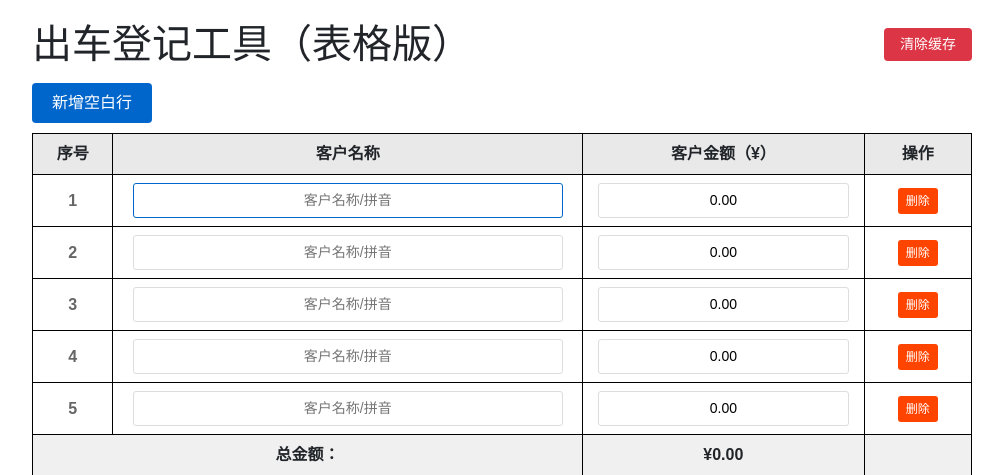
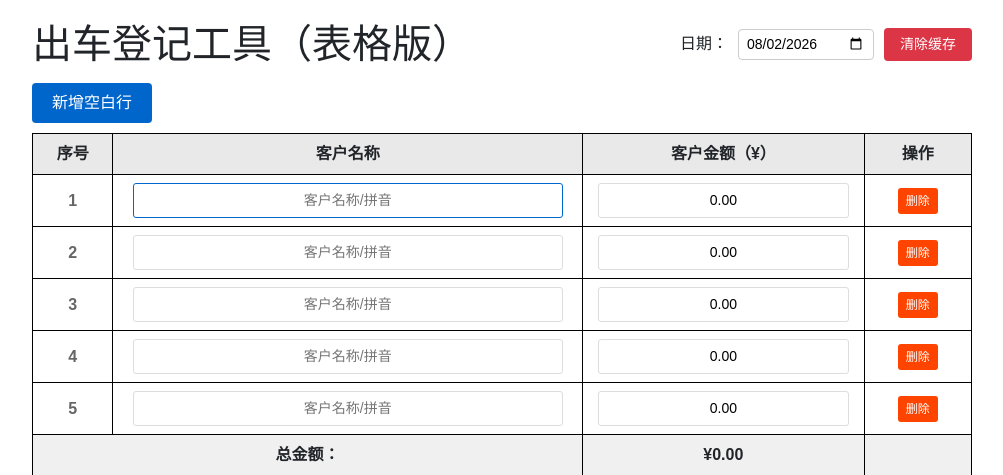
Before and after one commit to tanzhenjie-2025/EasyStock, a Django app: page /summary/out-car-register/ in a window 1280 px wide. Shown: the part 56-531 px from the top of the page, without its empty margins (138-1141 px from the left). Run offline with Django 5.2, Linux system fonts and the light colour scheme; the visitor is signed in with stand-in values (Sample User, id 1).

Commit message:
汇总模块-导出添加日期信息

```diff
--- a/summary/views.py
+++ b/summary/views.py
@@ -833,13 +833,14 @@ def out_car_register(request):
 
 @login_required
 def export_excel(request):
-    """导出出车登记数据为 Excel（每栏25行，间隔列，两侧合计写在有数据一侧底部并标红，信息列底边与客户栏底边对齐）"""
+    """导出出车登记数据为 Excel（每栏25行，间隔列，两侧合计写在有数据一侧底部并标红，信息列底边对齐，包含日期）"""
     if request.method != 'POST':
         return JsonResponse({'code': 0, 'msg': '仅支持POST请求'})
 
     try:
         data = json.loads(request.body)
         rows = data.get('rows', [])
+        date_str = data.get('date', '')  # 获取日期
         if not rows:
             return JsonResponse({'code': 0, 'msg': '无数据可导出'})
     except:
@@ -876,10 +877,8 @@ def export_excel(request):
     headers = ['序号', '客户名称', '客户金额', '备注']
 
     # ---------- 2. 写入表头 ----------
-    # 左客户栏：A~D
     for col_idx, header in enumerate(headers, start=1):
         ws.cell(row=1, column=col_idx, value=header)
-    # 右客户栏：F~I（E为空列）
     for col_idx, header in enumerate(headers, start=6):  # F=6
         ws.cell(row=1, column=col_idx, value=header)
 
@@ -888,14 +887,13 @@ def export_excel(request):
     left_total = 0
     for i, item in enumerate(left_rows, start=1):
         row_num = i + 1
-        ws.cell(row=row_num, column=1, value=i)          # A:序号
+        ws.cell(row=row_num, column=1, value=i)
         ws.cell(row=row_num, column=2, value=item['name'])
         ws.cell(row=row_num, column=3, value=item['amount'])
-        ws.cell(row=row_num, column=4, value='')         # D:备注
+        ws.cell(row=row_num, column=4, value='')
         left_total += item['amount']
 
-    # 左侧总计行
-    left_last_row = 1  # 记录左侧最后数据行（含总计、两侧合计）
+    left_last_row = 1
     if left_rows:
         row_num = len(left_rows) + 2
         ws.cell(row=row_num, column=1, value='总计')
@@ -905,15 +903,15 @@ def export_excel(request):
 
     right_rows = processed[limit:]
     right_total = 0
-    right_last_row = 1  # 记录右侧最后数据行（含总计、两侧合计）
+    right_last_row = 1
     if right_rows:
         for i, item in enumerate(right_rows, start=1):
             row_num = i + 1
             seq = limit + i
-            ws.cell(row=row_num, column=6, value=seq)    # F:序号
+            ws.cell(row=row_num, column=6, value=seq)
             ws.cell(row=row_num, column=7, value=item['name'])
             ws.cell(row=row_num, column=8, value=item['amount'])
-            ws.cell(row=row_num, column=9, value='')     # I:备注
+            ws.cell(row=row_num, column=9, value='')
             right_total += item['amount']
 
         row_num = len(right_rows) + 2
@@ -922,7 +920,7 @@ def export_excel(request):
         cell_right_total.font = Font(color='FF0000')
         right_last_row = row_num
 
-    # ---------- 4. 两侧合计（写在有数据的一侧底部） ----------
+    # ---------- 4. 两侧合计 ----------
     grand_total = left_total + right_total
     if right_rows:
         grand_row = right_last_row + 2
@@ -937,18 +935,19 @@ def export_excel(request):
         cell_grand.font = Font(color='FF0000')
         left_last_row = grand_row
 
-    # 客户栏底部行号（即两侧合计所在行，或总计行）
     bottom_row = max(left_last_row, right_last_row) if right_rows else left_last_row
 
-    # ---------- 5. 信息列（K列），底边与左侧客户栏底边对齐 ----------
-    info_labels = ['路线:', '总金额:', '退货:', '司机:', '搭档:', '零钱:200元', '实金额:', '补贴:', '时间:']
-    # 计算起始行，使得最后一项（时间:）位于 bottom_row 行
+    # ---------- 5. 信息列（K列），首行插入日期 ----------
+    # 构建标签列表，日期放在最前面
+    date_label = f"日期:{date_str}" if date_str else "日期:"
+    info_labels = [date_label, '路线:', '总金额:', '退货:', '司机:', '搭档:', '零钱:200元', '实金额:', '补贴:', '时间:']
+    # 计算起始行，使得最后一项（时间:）位于 bottom_row
     start_row = bottom_row - (len(info_labels) - 1) * 2
     if start_row < 1:
-        start_row = 1  # 若空间不足，从第1行开始，底部将略低于bottom_row
+        start_row = 1
     for idx, label in enumerate(info_labels):
         row = start_row + idx * 2
-        ws.cell(row=row, column=11, value=label)  # K列
+        ws.cell(row=row, column=11, value=label)
 
     # ---------- 6. 设置列宽 ----------
     col_widths = {
@@ -959,25 +958,20 @@ def export_excel(request):
     for col, width in col_widths.items():
         ws.column_dimensions[chr(64 + col)].width = width
 
-    # ---------- 7. 边框只加在数据区（A~D 和 F~I），范围止于客户栏底部 ----------
+    # ---------- 7. 边框只加在数据区（A~D 和 F~I） ----------
     thin_border = Border(
         left=Side(style='thin'),
         right=Side(style='thin'),
         top=Side(style='thin'),
         bottom=Side(style='thin')
     )
-    # 左侧数据区 (A~D)
     for row in range(1, bottom_row + 1):
         for col in range(1, 5):
             cell = ws.cell(row=row, column=col)
             cell.border = thin_border
-    # 右侧数据区 (F~I)
-    for row in range(1, bottom_row + 1):
         for col in range(6, 10):
             cell = ws.cell(row=row, column=col)
             cell.border = thin_border
-
-    # E列、J列、K列无边框
 
     # ---------- 8. 页面横向 ----------
     ws.page_setup.orientation = ws.ORIENTATION_LANDSCAPE
--- a/templates/summary/out_car_register.html
+++ b/templates/summary/out_car_register.html
@@ -10,15 +10,32 @@
         margin: 20px auto;
         padding: 0 15px;
     }
-    /* 标题栏弹性布局，使清除按钮靠右 */
     .header-bar {
         display: flex;
         justify-content: space-between;
         align-items: center;
         margin-bottom: 15px;
+        flex-wrap: wrap;
+        gap: 10px;
     }
     .header-bar h1 {
         margin: 0;
+    }
+    .header-right {
+        display: flex;
+        align-items: center;
+        gap: 10px;
+        flex-wrap: wrap;
+    }
+    .header-right label {
+        margin: 0;
+        font-weight: normal;
+    }
+    .header-right input[type="date"] {
+        padding: 4px 8px;
+        border: 1px solid #ccc;
+        border-radius: 4px;
+        font-size: 14px;
     }
     .btn-clear-cache {
         background: #dc3545;
@@ -59,10 +76,10 @@
         overflow: hidden;
         text-overflow: ellipsis;
     }
-    .bill-table th:nth-child(1), .bill-table td:nth-child(1) { width: 60px; } /* 序号 */
-    .bill-table th:nth-child(2), .bill-table td:nth-child(2) { width: 50%; } /* 客户名称 */
-    .bill-table th:nth-child(3), .bill-table td:nth-child(3) { width: 30%; } /* 客户金额 */
-    .bill-table th:nth-child(4), .bill-table td:nth-child(4) { width: 80px; } /* 操作 */
+    .bill-table th:nth-child(1), .bill-table td:nth-child(1) { width: 60px; }
+    .bill-table th:nth-child(2), .bill-table td:nth-child(2) { width: 50%; }
+    .bill-table th:nth-child(3), .bill-table td:nth-child(3) { width: 30%; }
+    .bill-table th:nth-child(4), .bill-table td:nth-child(4) { width: 80px; }
 
     .bill-table th { background: #e9e9e9; font-weight: bold; }
     .bill-table input {
@@ -88,7 +105,6 @@
     .btn-del:hover { background: #dd3300; }
     .total-row { background: #f0f0f0; font-weight: bold; }
 
-    /* 客户搜索建议框 */
     .suggest-dropdown {
         position: absolute;
         top: 100%; left: 0;
@@ -149,6 +165,8 @@
         .bill-table th:nth-child(2), .bill-table td:nth-child(2) { width: 40%; }
         .bill-table th:nth-child(3), .bill-table td:nth-child(3) { width: 30%; }
         .bill-table th:nth-child(4), .bill-table td:nth-child(4) { width: 50px; }
+        .header-bar { flex-direction: column; align-items: stretch; }
+        .header-right { justify-content: flex-end; }
     }
 </style>
 {% endblock %}
@@ -157,7 +175,11 @@
 <div class="content-container">
     <div class="header-bar">
         <h1>出车登记工具（表格版）</h1>
+        <div class="header-right">
+            <label for="register-date">日期：</label>
+            <input type="date" id="register-date">
             <button class="btn-clear-cache" onclick="clearCache()">清除缓存</button>
+        </div>
     </div>
     <button class="btn-add-row" onclick="addBlankRow()">新增空白行</button>
 
@@ -192,6 +214,7 @@
 <script>
     // ========== 缓存相关 ==========
     const STORAGE_KEY = 'out_car_register_data';
+    const DATE_STORAGE_KEY = 'out_car_register_date';
     let saveTimeout = null;
 
     // 防抖保存（500ms）
@@ -203,8 +226,9 @@
         }, 500);
     }
 
-    // 保存状态到 localStorage
+    // 保存状态到 localStorage（包括日期）
     function saveState() {
+        // 保存表格数据
         const rows = [];
         document.querySelectorAll('#bill-tbody tr').forEach(tr => {
             const nameInput = tr.querySelector('.customer-name-input');
@@ -215,30 +239,49 @@
             });
         });
         localStorage.setItem(STORAGE_KEY, JSON.stringify(rows));
+        // 保存日期
+        const dateInput = document.getElementById('register-date');
+        if (dateInput) {
+            localStorage.setItem(DATE_STORAGE_KEY, dateInput.value);
+        }
     }
 
     // 从 localStorage 加载状态
     function loadState() {
+        // 加载表格数据
         const stored = localStorage.getItem(STORAGE_KEY);
-        if (!stored) return false;
+        let hasData = false;
+        if (stored) {
             try {
                 const rows = JSON.parse(stored);
-            if (!rows || rows.length === 0) return false;
-            // 清空表格
+                if (rows && rows.length > 0) {
                     const tbody = document.getElementById('bill-tbody');
                     tbody.innerHTML = '';
                     rowIdCounter = 0;
-            // 重建行
                     rows.forEach(rowData => {
                         const tr = createRowFromData(rowData.name, rowData.amount);
                         tbody.appendChild(tr);
                     });
                     updateRowNumbers();
                     calcTotalAmount();
-            return true;
-        } catch (e) {
-            return false;
+                    hasData = true;
                 }
+            } catch (e) {}
+        }
+        // 加载日期
+        const dateInput = document.getElementById('register-date');
+        if (dateInput) {
+            const savedDate = localStorage.getItem(DATE_STORAGE_KEY);
+            if (savedDate) {
+                dateInput.value = savedDate;
+            } else {
+                // 默认今天
+                const today = new Date().toISOString().slice(0, 10);
+                dateInput.value = today;
+                localStorage.setItem(DATE_STORAGE_KEY, today);
+            }
+        }
+        return hasData;
     }
 
     // 根据数据创建行（不触发保存）
@@ -263,14 +306,22 @@
     function clearCache() {
         if (!confirm('确定要清除所有缓存数据吗？当前输入将被清空。')) return;
         localStorage.removeItem(STORAGE_KEY);
+        localStorage.removeItem(DATE_STORAGE_KEY);
         // 重置表格为5行空白行
         const tbody = document.getElementById('bill-tbody');
         tbody.innerHTML = '';
         rowIdCounter = 0;
         for (let i = 0; i < 5; i++) {
-            addBlankRow(true); // 不触发保存
+            addBlankRow(true);
         }
-        saveState(); // 保存空状态
+        // 重置日期为今天
+        const dateInput = document.getElementById('register-date');
+        if (dateInput) {
+            const today = new Date().toISOString().slice(0, 10);
+            dateInput.value = today;
+            localStorage.setItem(DATE_STORAGE_KEY, today);
+        }
+        saveState();
         updateRowNumbers();
         calcTotalAmount();
         const firstInput = document.querySelector('#bill-tbody .customer-name-input');
@@ -394,7 +445,7 @@
         currentCustomerInput.focus();
         const len = currentCustomerInput.value.length;
         currentCustomerInput.setSelectionRange(len, len);
-        debouncedSave(); // 选择后保存
+        debouncedSave();
     }
 
     function customerGoToPage(delta) {
@@ -408,10 +459,9 @@
         }
     }
 
-    // ========== 通用键盘事件处理（适用于所有输入框） ==========
+    // ========== 通用键盘事件处理 ==========
     function handleInputKeydown(e) {
         const input = e.target;
-        // 客户名称输入框的搜索建议快捷键
         if (input.classList.contains('customer-name-input') && currentCustomerList.length > 0) {
             e.stopImmediatePropagation();
             if (e.key === '=' || e.key === '+') {
@@ -444,7 +494,6 @@
             }
         }
 
-        // 通用导航
         if (e.key === 'Enter') {
             e.preventDefault();
             handleEnterKey(input);
@@ -468,7 +517,7 @@
         if (className === 'customer-name-input') {
             input.addEventListener('input', function() {
                 debouncedCustomerSearch(this);
-                debouncedSave(); // 输入时保存
+                debouncedSave();
             });
             input.addEventListener('blur', function(e) {
                 setTimeout(() => {
@@ -479,7 +528,7 @@
         } else if (className === 'amount-input') {
             input.addEventListener('input', function() {
                 calcTotalAmount();
-                debouncedSave(); // 输入时保存
+                debouncedSave();
             });
             input.addEventListener('blur', function() {
                 let val = this.value.trim();
@@ -615,6 +664,10 @@
             return;
         }
 
+        // 获取日期
+        const dateInput = document.getElementById('register-date');
+        const date = dateInput ? dateInput.value : '';
+
         const csrfToken = getCsrfToken();
         try {
             const response = await fetch('/summary/export-excel/', {
@@ -623,7 +676,7 @@
                     'Content-Type': 'application/json',
                     'X-CSRFToken': csrfToken
                 },
-                body: JSON.stringify({ rows: filteredRows })
+                body: JSON.stringify({ rows: filteredRows, date: date })
             });
             if (response.ok) {
                 const blob = await response.blob();
@@ -662,18 +715,24 @@
     // ========== 初始化 ==========
     window.onload = function() {
         initSuggestBox();
-        // 尝试加载缓存
         const hasCache = loadState();
         if (!hasCache) {
-            // 无缓存，默认5行空白
             for (let i = 0; i < 5; i++) {
-                addBlankRow(false, true); // 不触发保存
+                addBlankRow(false, true);
             }
-            saveState(); // 保存空状态
+            saveState();
         }
-        // 无论是否有缓存，更新序号和总额（loadState已做，但以防万一）
         updateRowNumbers();
         calcTotalAmount();
+
+        // 日期输入变化时自动保存
+        const dateInput = document.getElementById('register-date');
+        if (dateInput) {
+            dateInput.addEventListener('change', function() {
+                localStorage.setItem(DATE_STORAGE_KEY, this.value);
+            });
+        }
+
         const firstInput = document.querySelector('#bill-tbody .customer-name-input');
         if (firstInput) firstInput.focus();
     };
```
Lines whose indentation alone changed are shown as unchanged.
